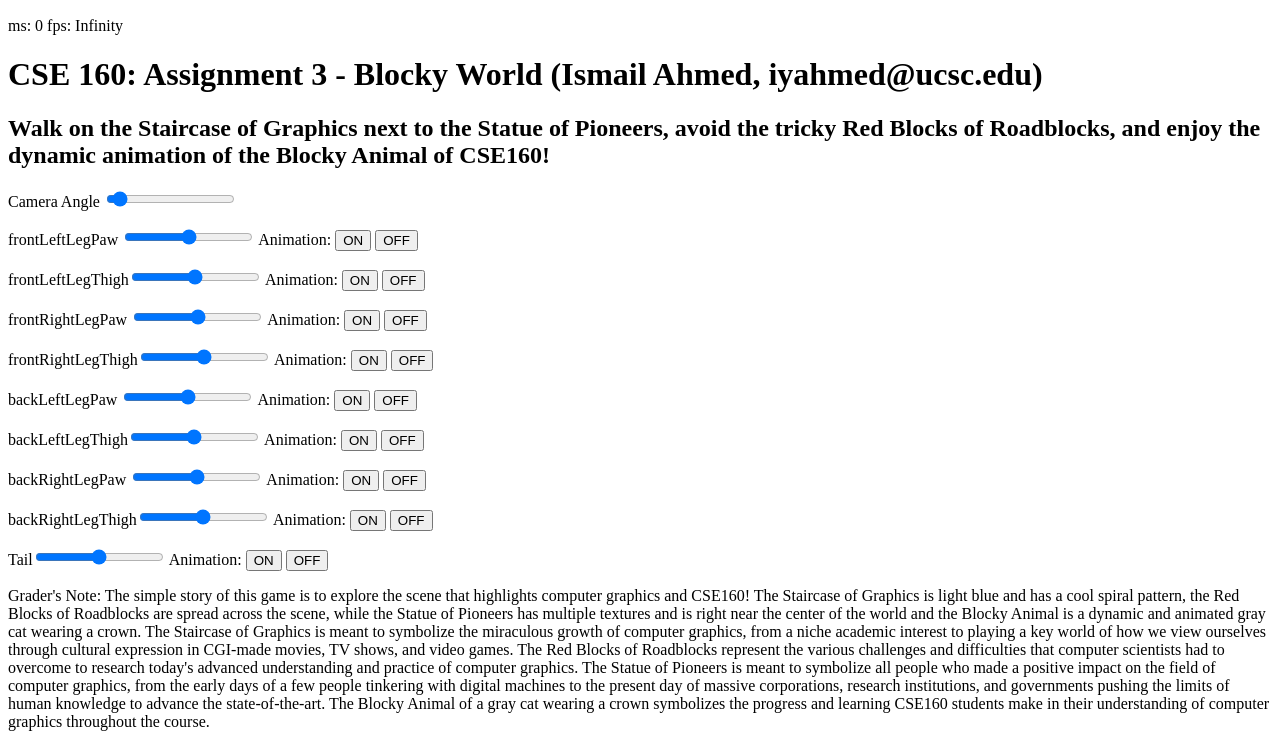
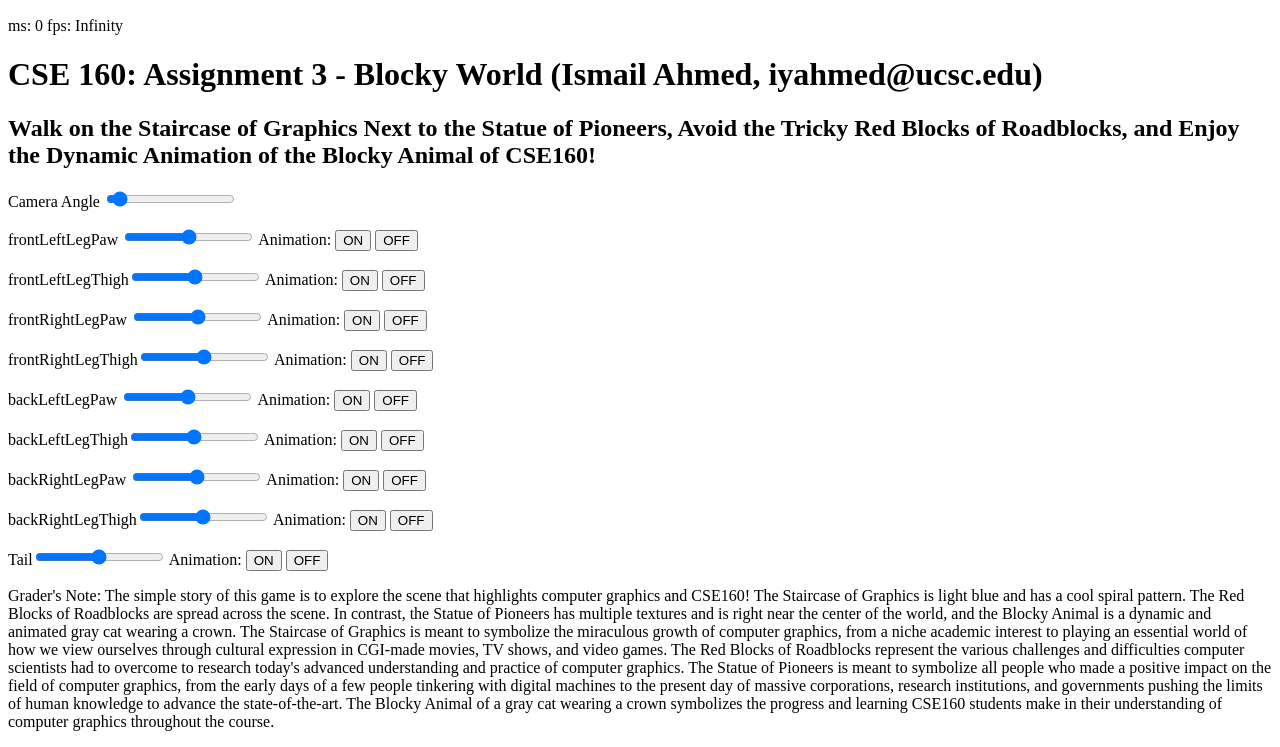
Before and after one commit to iyahmed/CSE160-Assignment3, a plain HTML site: page index.html in a window 1280 px wide. Shown: the part 411-1158 px from the top of the page. Drawn offline with Linux system fonts and the light colour scheme; animation ran at ten frames a second.

Commit message:
Fourteenth Commit: Updated text

```diff
--- a/index.html
+++ b/index.html
@@ -16,7 +16,7 @@
 
   <h1>CSE 160: Assignment 3 - Blocky World (Ismail Ahmed, iyahmed@ucsc.edu)</h1>
 
-  <h2>Walk on the Staircase of Graphics next to the Statue of Pioneers, avoid the tricky Red Blocks of Roadblocks, and enjoy the dynamic animation of the Blocky Animal of CSE160!</h2>
+  <h2>Walk on the Staircase of Graphics Next to the Statue of Pioneers, Avoid the Tricky Red Blocks of Roadblocks, and Enjoy the Dynamic Animation of the Blocky Animal of CSE160!</h2>
 
   <p>
     Camera Angle <input type="range" min="0" max="90" value="5" class="slider" id="angleSlide">
@@ -78,7 +78,7 @@
   </p>
 
   <p>
-    Grader's Note: The simple story of this game is to explore the scene that highlights computer graphics and CSE160! The Staircase of Graphics is light blue and has a cool spiral pattern, the Red Blocks of Roadblocks are spread across the scene, while the Statue of Pioneers has multiple textures and is right near the center of the world and the Blocky Animal is a dynamic and animated gray cat wearing a crown. The Staircase of Graphics is meant to symbolize the miraculous growth of computer graphics, from a niche academic interest to playing a key world of how we view ourselves through cultural expression in CGI-made movies, TV shows, and video games. The Red Blocks of Roadblocks represent the various challenges and difficulties that computer scientists had to overcome to research today's advanced understanding and practice of computer graphics. The Statue of Pioneers is meant to symbolize all people who made a positive impact on the field of computer graphics, from the early days of a few people tinkering with digital machines to the present day of massive corporations, research institutions, and governments pushing the limits of human knowledge to advance the state-of-the-art. The Blocky Animal of a gray cat wearing a crown symbolizes the progress and learning CSE160 students make in their understanding of computer graphics throughout the course.
+    Grader's Note: The simple story of this game is to explore the scene that highlights computer graphics and CSE160! The Staircase of Graphics is light blue and has a cool spiral pattern. The Red Blocks of Roadblocks are spread across the scene. In contrast, the Statue of Pioneers has multiple textures and is right near the center of the world, and the Blocky Animal is a dynamic and animated gray cat wearing a crown. The Staircase of Graphics is meant to symbolize the miraculous growth of computer graphics, from a niche academic interest to playing an essential world of how we view ourselves through cultural expression in CGI-made movies, TV shows, and video games. The Red Blocks of Roadblocks represent the various challenges and difficulties computer scientists had to overcome to research today's advanced understanding and practice of computer graphics. The Statue of Pioneers is meant to symbolize all people who made a positive impact on the field of computer graphics, from the early days of a few people tinkering with digital machines to the present day of massive corporations, research institutions, and governments pushing the limits of human knowledge to advance the state-of-the-art. The Blocky Animal of a gray cat wearing a crown symbolizes the progress and learning CSE160 students make in their understanding of computer graphics throughout the course.
   </p>
 
   <script src="lib/webgl-utils.js"></script>
```
